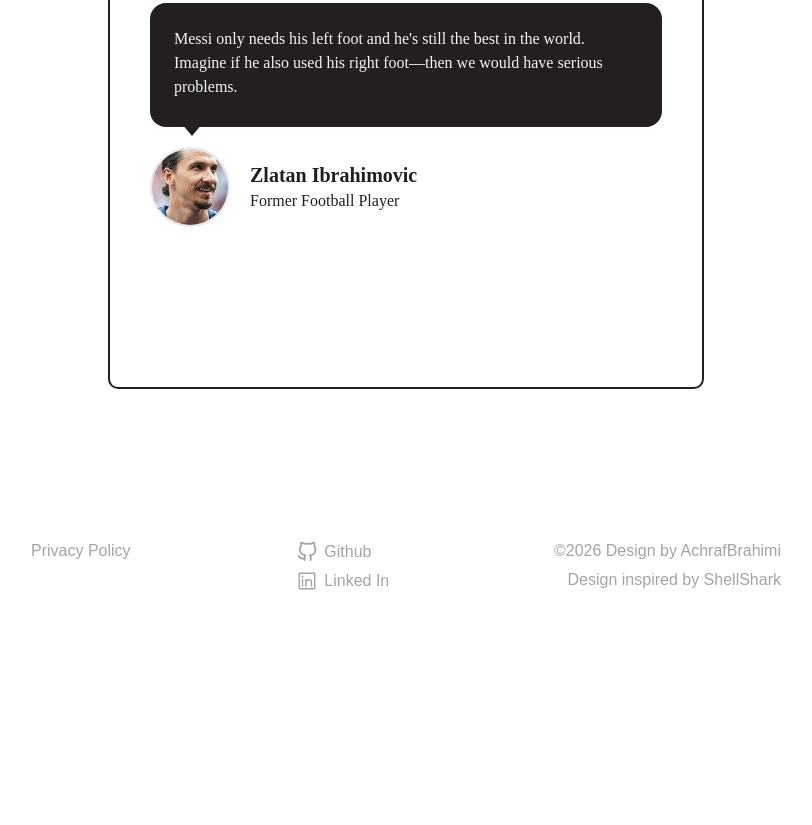
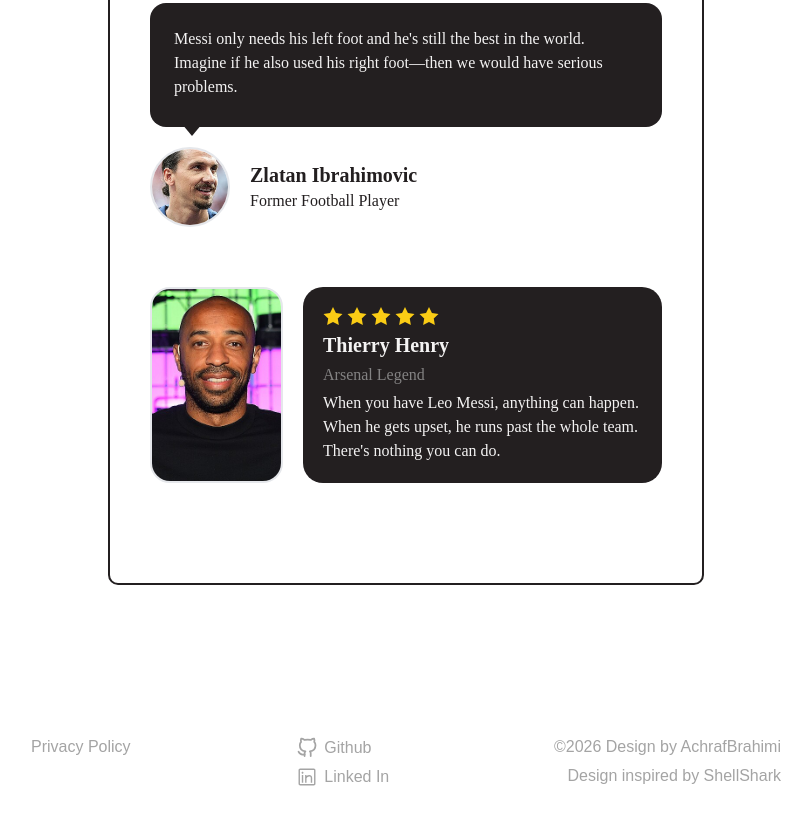
Before and after one commit to AchrafIbrahim/LONGROAD, a plain HTML site: page projects/02_TESTIMONIAL_CARDS/testimonial_cards.html in a window 1280 px wide. Shown: the part 621-1446 px from the top of the page, without its empty margins (234-1046 px from the left). Before the commit the page ends 1294 px from the top, so only its background shows below. Drawn offline with nearby package versions, Linux system fonts and the light colour scheme; a web font is replaced by a local one.

Commit message:
add testimonial card variant3

```diff
--- a/projects/02_TESTIMONIAL_CARDS/testimonial_cards.html
+++ b/projects/02_TESTIMONIAL_CARDS/testimonial_cards.html
@@ -167,7 +167,23 @@
           </div>
 
           <!-- ================ CARD 3 ================ -->
-          <div></div>
+          <div class="flex flex-row gap-5 w-fit max-w-lg">
+            <div class="w-30 h-30 border-2 rounded-[20px] overflow-hidden">
+              <img src="img/Thierry_Henry.jpg" alt="Thierry Henry" class="w-full h-full object-cover" />
+            </div>
+            <div class="flex flex-col gap-1 p-5 bg-brand-secondary rounded-[20px] font-inria">
+              <div class="flex flex-row justify-start items-center gap-1 text-yellow-400">
+                <svg class="w-5 h-5 fill-current" viewBox="0 0 20 20"><path d="M10 15l-5.878 3.09 1.123-6.545L.489 6.91l6.572-.955L10 0l2.939 5.955 6.572.955-4.756 4.635 1.123 6.545z" /></svg>
+                <svg class="w-5 h-5 fill-current" viewBox="0 0 20 20"><path d="M10 15l-5.878 3.09 1.123-6.545L.489 6.91l6.572-.955L10 0l2.939 5.955 6.572.955-4.756 4.635 1.123 6.545z" /></svg>
+                <svg class="w-5 h-5 fill-current" viewBox="0 0 20 20"><path d="M10 15l-5.878 3.09 1.123-6.545L.489 6.91l6.572-.955L10 0l2.939 5.955 6.572.955-4.756 4.635 1.123 6.545z" /></svg>
+                <svg class="w-5 h-5 fill-current" viewBox="0 0 20 20"><path d="M10 15l-5.878 3.09 1.123-6.545L.489 6.91l6.572-.955L10 0l2.939 5.955 6.572.955-4.756 4.635 1.123 6.545z" /></svg>
+                <svg class="w-5 h-5 fill-current" viewBox="0 0 20 20"><path d="M10 15l-5.878 3.09 1.123-6.545L.489 6.91l6.572-.955L10 0l2.939 5.955 6.572.955-4.756 4.635 1.123 6.545z" /></svg>
+              </div>
+              <span class="text-xl text-brand-neutral font-bold">Thierry Henry</span>
+              <span class="text-base text-brand-tertiary/75">Arsenal Legend</span>
+              <p class="text-base text-brand-neutral">When you have Leo Messi, anything can happen. When he gets upset, he runs past the whole team. There's nothing you can do.</p>
+            </div>
+          </div>
 
           <!-- ================ CARD 4 ================ -->
           <div></div>
```
Also changed, not shown: projects/02_TESTIMONIAL_CARDS/img/Thierry_Henry.jpg (added).
